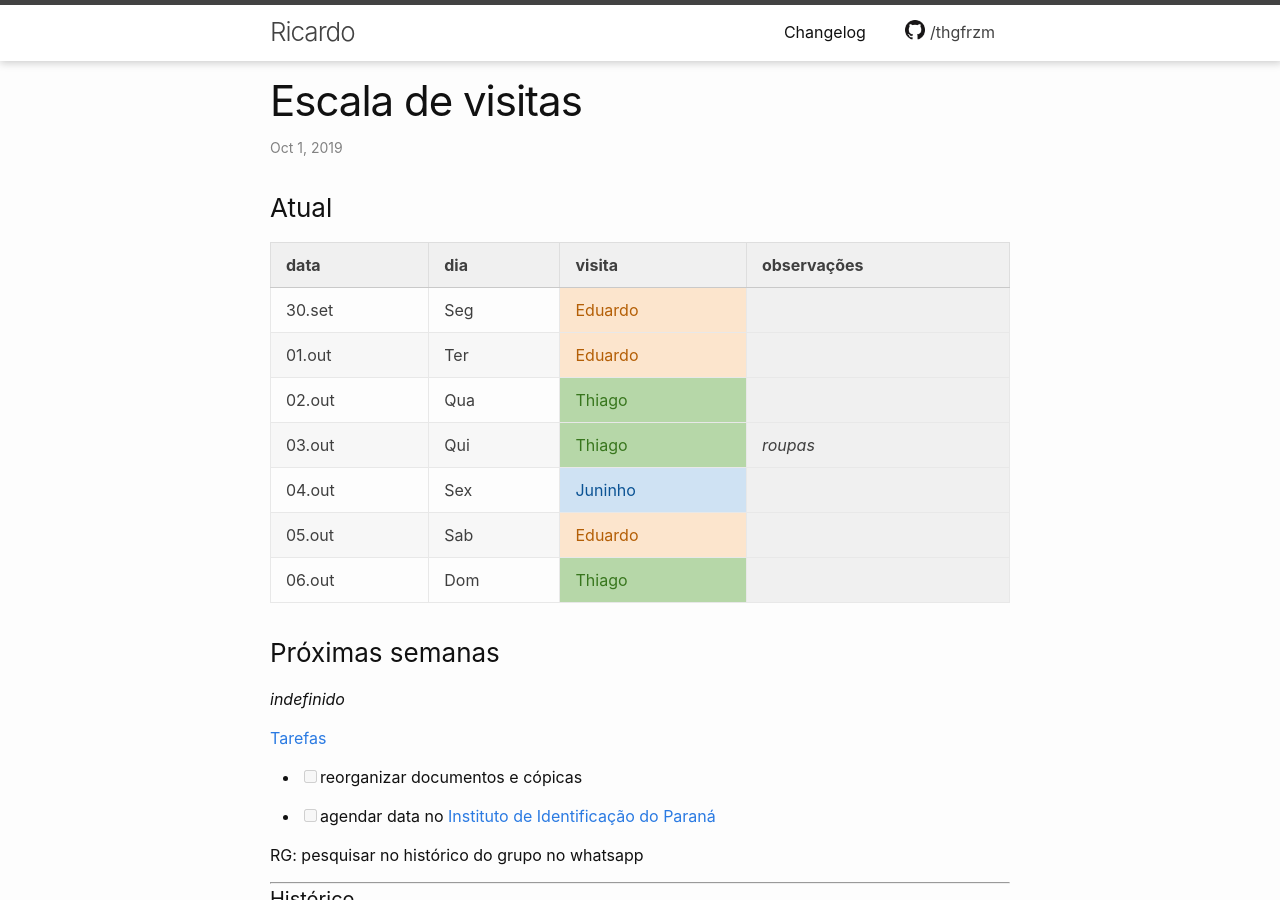
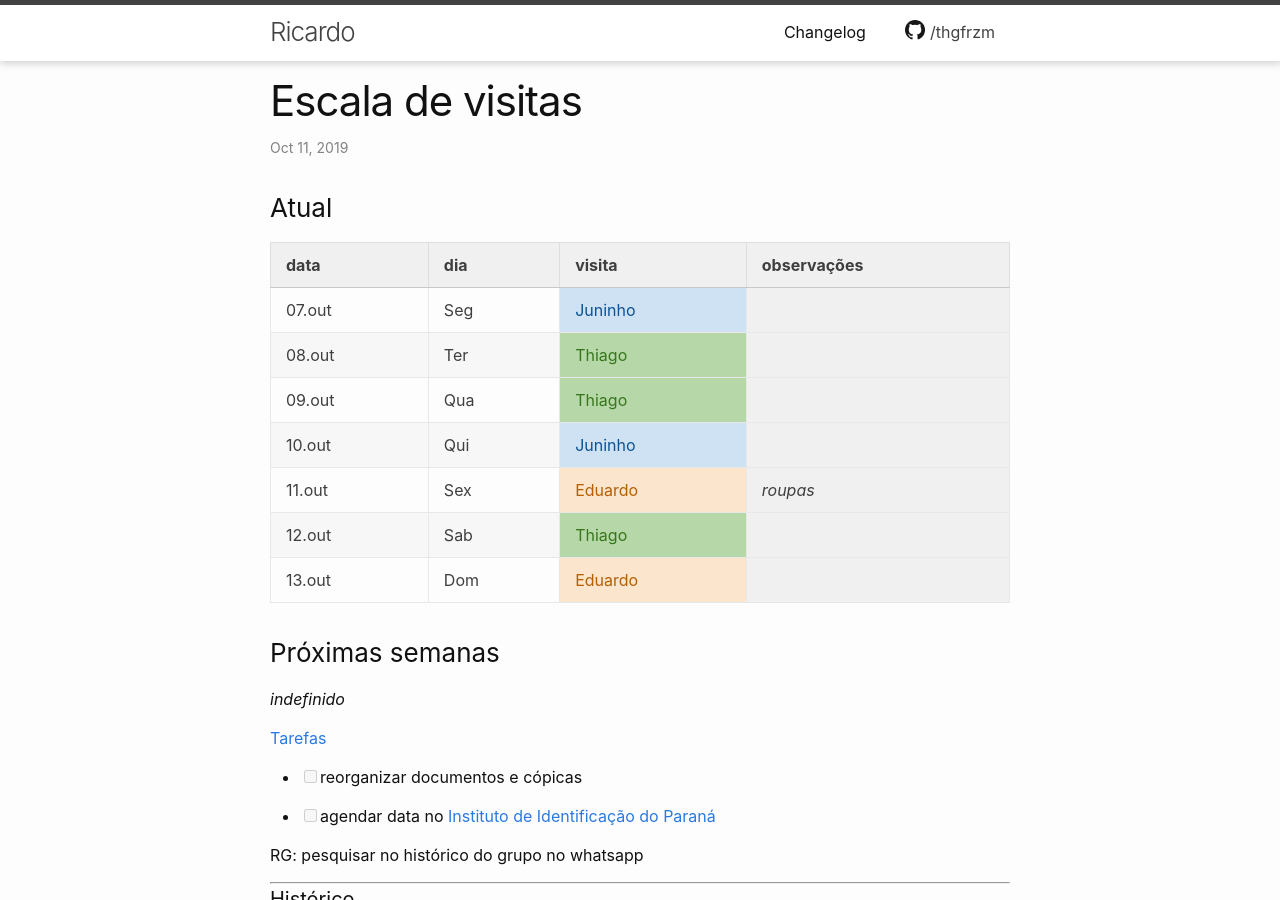
Before and after one commit to thgfrzm/ricardo, a Jekyll site: the page built from _posts/2018-12-23-escala-visitas.markdown, in a window 1280 px wide and 900 px high. Built offline with Jekyll 4.4.1, drawn with Linux system fonts in a browser that asks for light colours; some of the changed text lies outside the part shown.

Commit message:
Update 2018-12-23-escala-visitas.markdown

```diff
--- a/_posts/2018-12-23-escala-visitas.markdown
+++ b/_posts/2018-12-23-escala-visitas.markdown
@@ -1,7 +1,7 @@
 ---
 layout: post
 title:  "Escala de visitas"
-date:   2019-10-01 12:00:00 -0300
+date:   2019-10-10 22:00:00 -0300
 categories: agenda
 ---
 
@@ -9,13 +9,13 @@ categories: agenda
 
 | data   | dia | visita  | observações |
 | ------ | --- | ------- | ----------- |
-| 30.set | Seg | Eduardo |             |
-| 01.out | Ter | Eduardo  |             |
-| 02.out | Qua | Thiago |             |
-| 03.out | Qui | Thiago  | _roupas_            |
-| 04.out | Sex | Juninho |     |
-| 05.out | Sab | Eduardo |             |
-| 06.out | Dom | Thiago  |             |
+| 07.out | Seg | Juninho |             |
+| 08.out | Ter | Thiago  |             |
+| 09.out | Qua | Thiago  |             |
+| 10.out | Qui | Juninho |             |
+| 11.out | Sex | Eduardo | _roupas_    |
+| 12.out | Sab | Thiago  |             |
+| 13.out | Dom | Eduardo |             |
 
 ### Próximas semanas
 
@@ -317,10 +317,17 @@ RG: pesquisar no histórico do grupo no whatsapp
 | 20.set | Sex | Eduardo     | _roupas_            |
 | 21.set | Sab | Thiago      |                     |
 | 22.set | Dom | Thiago      |                     |
-| 23.set | Seg | Thiago |             |
-| 24.set | Ter | Juninho  |             |
-| 25.set | Qua | Eduardo |             |
-| 26.set | Qui | Thiago  |             |
-| 27.set | Sex | Juninho | _roupas_    |
-| 28.set | Sab | Eduardo |             |
-| 29.set | Dom | Juninho  |             |
+| 23.set | Seg | Thiago      |                     |
+| 24.set | Ter | Juninho     |                     |
+| 25.set | Qua | Eduardo     |                     |
+| 26.set | Qui | Thiago      |                     |
+| 27.set | Sex | Juninho     | _roupas_            |
+| 28.set | Sab | Eduardo     |                     |
+| 29.set | Dom | Juninho     |                     |
+| 30.set | Seg | Eduardo     |                     |
+| 01.out | Ter | Eduardo     |                     |
+| 02.out | Qua | Thiago      |                     |
+| 03.out | Qui | Thiago      | _roupas_            |
+| 04.out | Sex | Juninho     |                     |
+| 05.out | Sab | Eduardo     |                     |
+| 06.out | Dom | Thiago      |                     |
```
